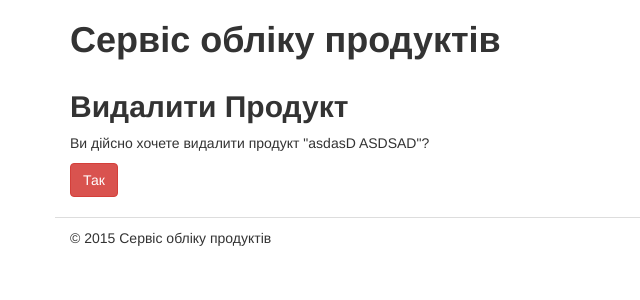
After one commit to mamax/test-project, a Django app: page /products/6/delete/ in a window 1280 px wide. The commit adds this page. Shown: the top 300 px of the page, without its empty margins (0-640 px from the left). Run offline with Django 3.2, Linux system fonts and the light colour scheme; data comes from the database, SQL or seed files in the repository; both versions use the stored data as it was after the commit; some libraries are stand-ins or nearby versions.

Commit message:
delete product

```diff
--- /dev/null
+++ b/products/templates/products/products_confirm_delete.html
@@ -0,0 +1,20 @@
+{% extends "products/base.html" %}
+
+{% load static from staticfiles %}
+
+{% block meta_title %}Видалити Продукт{% endblock meta_title %}
+
+{% block title %}Видалити Продукт{% endblock title %}
+
+{% block content %}
+
+<form action="{% url "products_delete" object.id %}" method="post">
+  {% csrf_token %}
+  <p>Ви дійсно хочете видалити продукт "{{ object }}"?</p>
+  <input type="submit" value="Так" name="delete_button"
+         class="btn btn-danger" /><br /><br />
+{#    <button type="submit" name="cancel_button"#}
+{#              class="btn btn-link">Ні</button>#}
+</form>
+
+{% endblock content %}
--- a/products/views.py
+++ b/products/views.py
@@ -6,7 +6,7 @@ from django.http import HttpResponse, HttpResponseRedirect
 from django.core.urlresolvers import reverse
 from django.core.paginator import Paginator, EmptyPage, PageNotAnInteger
 from django.forms import ModelForm
-from django.views.generic import UpdateView
+from django.views.generic import UpdateView, DeleteView
 from .models import Product
 
 # Create your views here.
@@ -111,11 +111,6 @@ def products_add(request):
         return render(request, 'products/products_add.html', {'products':Product.objects.all().order_by('first_name')})
 
 
-# class ProductUpdateForm(ModelForm):
-#     class Meta:
-#         model = Product
-#         fields = ['first_name', 'slug', 'description', 'price', 'created_at', 'modified_at']
-
 class ProductUpdateView(UpdateView):
     model = Product
     template_name = 'products/products_edit.html'
@@ -130,3 +125,21 @@ class ProductUpdateView(UpdateView):
                 u'%s?status_message=Редагування продукта відмінено!' % reverse('products'))
         else:
             return super(ProductUpdateView, self).post(request, *args, **kwargs)
+
+# def products_delete(request):
+#     return HttpResponse(<p>'delete product'</p>)
+
+class ProductDeleteView(DeleteView):
+    model = Product
+    template_name = 'products/products_confirm_delete.html'
+
+    def get_success_url(self):
+        return u'%s?status_message=Продукт успішно видалено!' \
+            % reverse('products')
+
+    # def post(self, request, *args, **kwargs):
+    #     if request.POST.get('cancel_button'):
+    #         return HttpResponseRedirect(
+    #             u'%s?status_message=Видалення продукта відмінено!' % reverse('products'))
+    #     else:
+    #         return super(ProductUpdateView, self).post(request, *args, **kwargs)
--- a/productsdb/urls.py
+++ b/productsdb/urls.py
@@ -15,7 +15,7 @@ Including another URLconf
 """
 from django.conf.urls import include, url
 from django.contrib import admin
-from products.views import ProductUpdateView
+from products.views import ProductUpdateView, ProductDeleteView
 
 urlpatterns = [
 
@@ -25,6 +25,7 @@ urlpatterns = [
     url(r'^products/$', 'products.views.products_list', name='products'),
     url(r'^products/add$', 'products.views.products_add', name='products_add'),
     url(r'^products/(?P<pk>\d+)/edit/$', ProductUpdateView.as_view(), name='products_edit'),
+    url(r'^products/(?P<pk>\d+)/delete/$', ProductDeleteView.as_view(), name='products_delete'),
 
     url(r'^admin/', include(admin.site.urls)),
 
```
Also changed, not shown: products/templates/products/products_list.html (+12 -0 lines), db.sqlite3.
